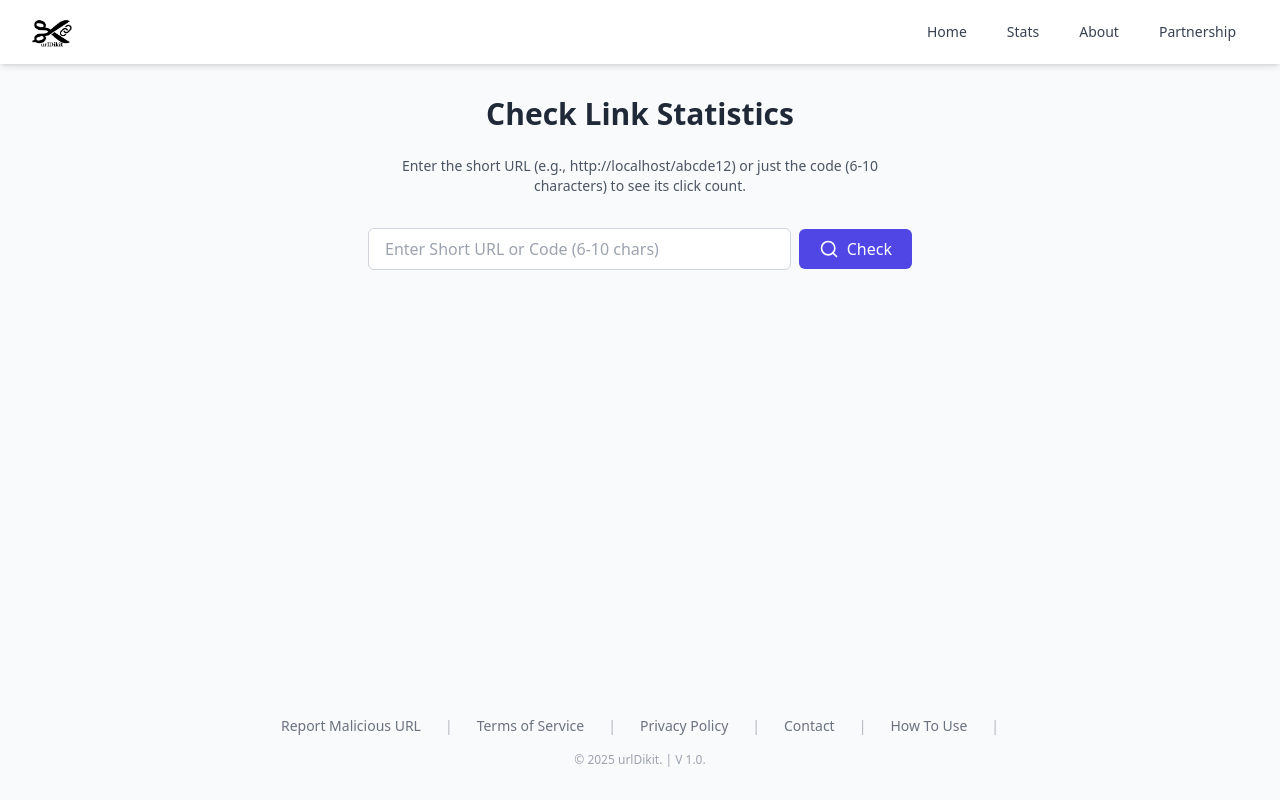
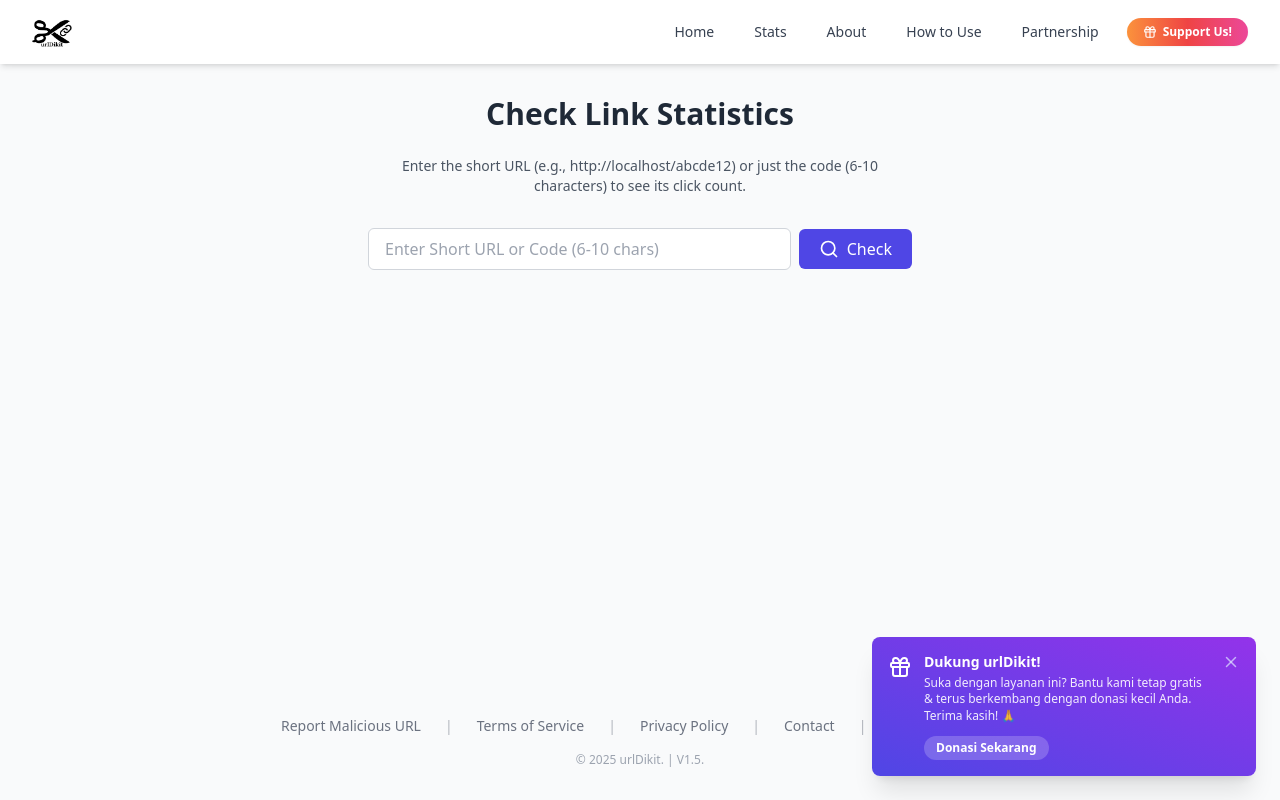
Before and after one commit to patihrz/urldikit, a React (Vite) app: page /pages/stats in a window 1280 px wide. Built offline with nearby package versions, Linux system fonts and the light colour scheme; no server answers.

Commit message:
feat: Add floating donation reminder component

```diff
--- a/src/App.jsx
+++ b/src/App.jsx
@@ -5,6 +5,7 @@ import { Toaster } from 'react-hot-toast';
 // Import komponen-komponen yang dibutuhkan
 import ProtectedRoute from './components/ProtectedRoute';
 import Navbar from './components/Navbar'; // Pastikan Navbar diimpor
+import DonationReminder from './components/DonationReminder';
 import HomePage from './pages/HomePage';
 import AdminLoginPage from './pages/AdminLoginPage';
 import ReportPage from './pages/ReportPage';
@@ -14,7 +15,7 @@ import PrivacyPage from './pages/PrivacyPage';
 import ContactPage from './pages/ContactPage';
 import StatsPage from './pages/StatsPage';
 import AboutPage from './pages/AboutPage';
-
+import DonationPage from './pages/DonationPage';
 import PartnershipPage from './pages/PartnershipPage';
 
 import HowToUsePage from './pages/HowToUsePage';
@@ -44,9 +45,12 @@ function Layout() {
           <a href="/pages/how-to-use" className="hover:text-gray-800 dark:hover:text-white hover:underline transition-colors duration-200">How To Use</a> <span className="opacity-50 select-none" aria-hidden="true">|</span>
         </div>
         <p className="mt-4 text-xs text-gray-400 dark:text-gray-500">
-          &copy; {new Date().getFullYear()} urlDikit. | V 1.0.
+
+          &copy; {new Date().getFullYear()} urlDikit. | V1.5.
+
         </p>
       </footer>
+      <DonationReminder />
     </div>
   );
 }
@@ -72,7 +76,7 @@ function App() {
         <Route path="pages/about" element={<AboutPage />} />     {/* path: /pages/about */}
         <Route path="pages/how-to-use" element={<HowToUsePage />} />
         <Route path="pages/partnership" element={<PartnershipPage />} />
-        {/* Rute Admin (Tetap tanpa /pages/ agar mudah diakses) */}
+        <Route path="pages/donation" element={<DonationPage />} />
         <Route path="admin/login" element={<AdminLoginPage />} /> {/* path: /admin/login */}
         <Route
           path="admin" // path: /admin
--- /dev/null
+++ b/src/components/DonationReminder.jsx
@@ -0,0 +1,85 @@
+// src/components/DonationReminder.jsx
+
+import React, { useState, useEffect } from 'react';
+import { motion, AnimatePresence } from 'framer-motion';
+import { X, Gift } from 'lucide-react';
+import { Link } from 'react-router-dom';
+
+function DonationReminder() {
+  const [isVisible, setIsVisible] = useState(false);
+  const storageKey = 'donationReminderDismissed_urlDikit'; // Kunci unik untuk localStorage
+
+  // Cek saat komponen pertama kali dimuat apakah user sudah pernah menutup ini
+  useEffect(() => {
+    const dismissed = localStorage.getItem(storageKey);
+    // Hanya tampilkan jika BELUM PERNAH ditutup (nilai di localStorage bukan 'true')
+    // Dan tambahkan sedikit delay agar tidak langsung muncul saat load
+    const timer = setTimeout(() => {
+        if (dismissed !== 'true') {
+          setIsVisible(true);
+        }
+    }, 2500); // Muncul setelah 2.5 detik (sesuaikan delay jika perlu)
+
+    return () => clearTimeout(timer); // Bersihkan timer jika komponen unmount
+  }, []); // Dependency kosong, hanya jalan sekali saat mount
+
+  // Fungsi untuk menutup banner dan menyimpannya di localStorage
+  const handleDismiss = () => {
+    localStorage.setItem(storageKey, 'true');
+    setIsVisible(false);
+  };
+
+  // Jangan render apa-apa jika tidak visible
+//   if (!isVisible) { // Kita pakai AnimatePresence jadi return null tidak perlu
+//     return null;
+//   }
+
+  return (
+    <AnimatePresence>
+        {isVisible && (
+            <motion.div
+                initial={{ opacity: 0, y: 50, scale: 0.9 }} // Animasi masuk
+                animate={{ opacity: 1, y: 0, scale: 1 }}
+                exit={{ opacity: 0, y: 50, scale: 0.9 }} // Animasi keluar
+                transition={{ type: 'spring', stiffness: 100, damping: 20, duration: 0.4 }}
+                // Posisi floating (kanan bawah), z-index tinggi, styling card
+                className="fixed bottom-4 right-4 sm:bottom-6 sm:right-6 z-[99] w-[calc(100%-2rem)] max-w-sm bg-gradient-to-tr from-indigo-600 to-purple-600 dark:from-indigo-700 dark:to-purple-700 text-white rounded-lg shadow-xl p-4"
+            >
+                <div className="flex items-start gap-3">
+                     {/* Ikon */}
+                     <div className="flex-shrink-0 pt-0.5">
+                         <Gift size={24} />
+                     </div>
+
+                     {/* Teks Konten */}
+                     <div className="flex-1">
+                        <p className="font-semibold text-sm leading-tight mb-1">Dukung urlDikit!</p>
+                        <p className="text-xs opacity-90 leading-snug">
+                            Suka dengan layanan ini? Bantu kami tetap gratis & terus berkembang dengan donasi kecil Anda. Terima kasih! 🙏
+                        </p>
+                        {/* Tombol/Link ke Halaman Donasi */}
+                        <Link
+                            to="/pages/donation"
+                            onClick={handleDismiss} // Sekalian tutup saat diklik
+                            className="inline-block mt-3 text-xs font-bold bg-white/20 hover:bg-white/30 px-3 py-1 rounded-full transition-colors"
+                        >
+                            Donasi Sekarang
+                        </Link>
+                     </div>
+
+                     {/* Tombol Close */}
+                     <button
+                        onClick={handleDismiss}
+                        className="-mt-1 -mr-1 p-1 rounded-full text-indigo-100/70 hover:text-white hover:bg-white/20 focus:outline-none focus:ring-2 focus:ring-white/50 transition-colors"
+                        aria-label="Tutup Pengingat Donasi"
+                     >
+                        <X size={18} />
+                     </button>
+                </div>
+            </motion.div>
+         )}
+    </AnimatePresence>
+  );
+}
+
+export default DonationReminder;
--- a/src/components/Navbar.jsx
+++ b/src/components/Navbar.jsx
@@ -1,7 +1,8 @@
 import React, { useState } from 'react';
-import { Link } from 'react-router-dom'; // Hanya perlu Link
+import { Link } from 'react-router-dom';
 import { motion, AnimatePresence } from 'framer-motion';
-import { Menu, X /*, BarChart*/ } from 'lucide-react'; // Ikon dasar navbar
+// Import ikon Gift
+import { Menu, X, Gift /*, BarChart, Handshake, Info, Phone */ } from 'lucide-react';
 
 function Navbar() {
   const [isOpen, setIsOpen] = useState(false);
@@ -9,7 +10,7 @@ function Navbar() {
   const toggleMenu = () => setIsOpen(!isOpen);
   const closeMenu = () => setIsOpen(false);
 
-  // Varian animasi mobile menu (tidak berubah)
+  // Varian animasi mobile menu
   const menuVariants = {
     hidden: { opacity: 0, y: -20 },
     visible: { opacity: 1, y: 0, transition: { duration: 0.2 } },
@@ -34,37 +35,26 @@ function Navbar() {
 
           {/* Navigasi Desktop */}
           <div className="hidden md:block">
-            <div className="ml-10 flex items-baseline space-x-4">
-              {/* Link Home */}
-              <Link to="/" className="text-gray-700 dark:text-gray-300 hover:bg-gray-100 dark:hover:bg-gray-700 dark:hover:text-white px-3 py-2 rounded-md text-sm font-medium transition-colors" onClick={closeMenu}>
-                Home
-              </Link>
+            {/* Gunakan items-center agar tombol sejajar */}
+            <div className="ml-10 flex items-center space-x-4">
+              <Link to="/" className="text-gray-700 dark:text-gray-300 hover:bg-gray-100 dark:hover:bg-gray-700 dark:hover:text-white px-3 py-2 rounded-md text-sm font-medium transition-colors" onClick={closeMenu}>Home</Link>
+              <Link to="/pages/stats" className="text-gray-700 dark:text-gray-300 hover:bg-gray-100 dark:hover:bg-gray-700 dark:hover:text-white px-3 py-2 rounded-md text-sm font-medium transition-colors" onClick={closeMenu}>Stats</Link>
+              <Link to="/pages/about" className="text-gray-700 dark:text-gray-300 hover:bg-gray-100 dark:hover:bg-gray-700 dark:hover:text-white px-3 py-2 rounded-md text-sm font-medium transition-colors" onClick={closeMenu}>About</Link>
+              <Link to="/pages/how-to-use" className="text-gray-700 dark:text-gray-300 hover:bg-gray-100 dark:hover:bg-gray-700 dark:hover:text-white px-3 py-2 rounded-md text-sm font-medium transition-colors" onClick={closeMenu}>How to Use</Link>
+              <Link to="/pages/partnership" className="text-gray-700 dark:text-gray-300 hover:bg-gray-100 dark:hover:bg-gray-700 dark:hover:text-white px-3 py-2 rounded-md text-sm font-medium transition-colors" onClick={closeMenu}>Partnership</Link>
 
-              {/* Link Stats (Path Diperbarui) */}
+              {/* === TOMBOL DONASI SPESIAL === */}
+              <motion.div whileHover={{ scale: 1.05 }} whileTap={{ scale: 0.95 }}>
                 <Link
-                to="/pages/stats" // <-- PERUBAHAN PATH
-                className="text-gray-700 dark:text-gray-300 hover:bg-gray-100 dark:hover:bg-gray-700 dark:hover:text-white px-3 py-2 rounded-md text-sm font-medium transition-colors"
+                  to="/pages/donation"
+                  className="inline-flex items-center bg-gradient-to-r from-orange-400 via-red-500 to-pink-500 hover:from-orange-500 hover:via-red-600 hover:to-pink-600 text-white text-xs font-bold px-4 py-1.5 rounded-full transition-all duration-150 focus:outline-none focus:ring-2 focus:ring-offset-2 focus:ring-pink-500 dark:focus:ring-offset-gray-800 shadow-sm hover:shadow-lg"
                   onClick={closeMenu}
                 >
-                 Stats
+                  <Gift size={14} className="mr-1.5" />
+                  Support Us!
                 </Link>
-
-               {/* Link About (Path Diperbarui) */}
-              <Link
-                to="/pages/about" // <-- PERUBAHAN PATH
-                className="text-gray-700 dark:text-gray-300 hover:bg-gray-100 dark:hover:bg-gray-700 dark:hover:text-white px-3 py-2 rounded-md text-sm font-medium transition-colors"
-                onClick={closeMenu}
-              >
-                 About
-              </Link>
-
-              <Link
-                to="/pages/partnership"
-                className="text-gray-700 dark:text-gray-300 hover:bg-gray-100 dark:hover:bg-gray-700 dark:hover:text-white px-3 py-2 rounded-md text-sm font-medium transition-colors"
-                onClick={closeMenu}
-              >
-                 Partnership
-              </Link>
+              </motion.div>
+              {/* ============================ */}
             </div>
           </div>
 
@@ -72,7 +62,7 @@ function Navbar() {
           <div className="-mr-2 flex md:hidden">
              <button onClick={toggleMenu} type="button" className="inline-flex items-center justify-center p-2 rounded-md text-gray-400 hover:text-white hover:bg-gray-700 focus:outline-none focus:ring-2 focus:ring-offset-2 focus:ring-offset-gray-800 focus:ring-white" aria-controls="mobile-menu" aria-expanded={isOpen}>
                <span className="sr-only">Buka menu utama</span>
-               {isOpen ? (<X className="block h-6 w-6" aria-hidden="true" />) : (<Menu className="block h-6 w-6" aria-hidden="true" />)}
+               {isOpen ? (<X className="block h-6 w-6" />) : (<Menu className="block h-6 w-6" />)}
              </button>
           </div>
 
@@ -84,34 +74,24 @@ function Navbar() {
         {isOpen && (
           <motion.div id="mobile-menu" className="md:hidden border-t border-gray-200 dark:border-gray-700" initial="hidden" animate="visible" exit="exit" variants={menuVariants}>
             <div className="px-2 pt-2 pb-3 space-y-1 sm:px-3">
-              {/* Link Home Mobile */}
+              {/* Link-link biasa */}
               <Link to="/" className="text-gray-700 dark:text-gray-300 hover:bg-gray-100 dark:hover:bg-gray-700 dark:hover:text-white block px-3 py-2 rounded-md text-base font-medium transition-colors" onClick={closeMenu}> Home </Link>
+              <Link to="/pages/stats" className="text-gray-700 dark:text-gray-300 hover:bg-gray-100 dark:hover:bg-gray-700 dark:hover:text-white block px-3 py-2 rounded-md text-base font-medium transition-colors" onClick={closeMenu}> Stats </Link>
+              <Link to="/pages/about" className="text-gray-700 dark:text-gray-300 hover:bg-gray-100 dark:hover:bg-gray-700 dark:hover:text-white block px-3 py-2 rounded-md text-base font-medium transition-colors" onClick={closeMenu}> About </Link>
+              <Link to="/pages/how-to-use" className="text-gray-700 dark:text-gray-300 hover:bg-gray-100 dark:hover:bg-gray-700 dark:hover:text-white block px-3 py-2 rounded-md text-base font-medium transition-colors" onClick={closeMenu}> How to Use </Link>
+              <Link to="/pages/partnership" className="text-gray-700 dark:text-gray-300 hover:bg-gray-100 dark:hover:bg-gray-700 dark:hover:text-white block px-3 py-2 rounded-md text-base font-medium transition-colors" onClick={closeMenu}> Partnership </Link>
 
-              {/* Link Stats Mobile (Path Diperbarui) */}
+              {/* Link/Tombol Donasi Mobile */}
+              <div className="pt-2">
                   <Link
-                to="/pages/stats" // <-- PERUBAHAN PATH
-                className="text-gray-700 dark:text-gray-300 hover:bg-gray-100 dark:hover:bg-gray-700 dark:hover:text-white block px-3 py-2 rounded-md text-base font-medium transition-colors"
+                    to="/pages/donation"
+                    className="flex items-center justify-center w-full px-3 py-2 rounded-md text-base font-bold bg-gradient-to-r from-orange-400 via-red-500 to-pink-500 text-white text-center shadow-sm hover:shadow-md" // Styling mirip desktop tapi block
                     onClick={closeMenu}
                   >
-                 Stats
+                    <Gift size={16} className="inline-block mr-1.5" />
+                    Support Us!
                   </Link>
-
-              {/* Link About Mobile (Path Diperbarui) */}
-              <Link
-                to="/pages/about" // <-- PERUBAHAN PATH
-                className="text-gray-700 dark:text-gray-300 hover:bg-gray-100 dark:hover:bg-gray-700 dark:hover:text-white block px-3 py-2 rounded-md text-base font-medium transition-colors"
-                onClick={closeMenu}
-              >
-                 About
-              </Link>
-
-              <Link
-                to="/pages/partnership"
-                className="text-gray-700 dark:text-gray-300 hover:bg-gray-100 dark:hover:bg-gray-700 dark:hover:text-white block px-3 py-2 rounded-md text-base font-medium transition-colors"
-                onClick={closeMenu}
-              >
-                 Partnership
-              </Link>
+              </div>
             </div>
           </motion.div>
         )}
--- /dev/null
+++ b/src/pages/DonationPage.jsx
@@ -0,0 +1,56 @@
+// src/pages/DonationPage.jsx
+
+import React from 'react';
+import { motion } from 'framer-motion';
+import { Gift, Coffee } from 'lucide-react';
+
+function DonationPage() {
+  const serviceName = "urlDikit";
+  // --- URL SAWERIA ANDA DIMASUKKAN DI SINI ---
+  const saweriaUrl = "https://saweria.co/urlDikit";
+  // -----------------------------------------
+
+  return (
+    <motion.div
+      initial={{ opacity: 0 }}
+      animate={{ opacity: 1 }}
+      exit={{ opacity: 0 }}
+      className="w-full max-w-3xl px-4 text-center" // Container halaman
+    >
+      {/* Judul */}
+      <h1 className="text-3xl sm:text-4xl font-bold mb-6 text-gray-800 dark:text-white">
+         Dukung {serviceName}
+      </h1>
+
+      {/* Paragraf Penjelasan */}
+      <motion.p
+        initial={{ opacity: 0, y: 20 }} animate={{ opacity: 1, y: 0 }} transition={{ delay: 0.1 }}
+        className="text-lg text-gray-600 dark:text-gray-400 mb-8 leading-relaxed"
+      >
+        Jika Anda merasa {serviceName} bermanfaat dan ingin mendukung pengembangan serta biaya operasional server agar tetap berjalan lancar dan gratis, Anda bisa memberikan donasi sukarela melalui Saweria. Setiap dukungan Anda sangat berarti!
+      </motion.p>
+
+      {/* Tombol Donasi */}
+      <motion.div
+        initial={{ opacity: 0, y: 20 }} animate={{ opacity: 1, y: 0 }} transition={{ delay: 0.3 }}
+      >
+        <a
+          href={saweriaUrl}
+          target="_blank"
+          rel="noopener noreferrer"
+          className="inline-flex items-center justify-center px-8 py-3 bg-gradient-to-r from-yellow-400 via-red-500 to-pink-500 hover:from-yellow-500 hover:via-red-600 hover:to-pink-600 text-white font-bold rounded-lg shadow-md transition duration-150 ease-in-out transform hover:scale-105" // Styling tombol
+        >
+          <Coffee className="h-5 w-5 mr-2"/> Traktir Kopi (Donasi via Saweria)
+          {/* Atau pakai ikon Gift: <Gift className="h-5 w-5 mr-2"/> Beri Dukungan via Saweria */}
+        </a>
+      </motion.div>
+
+       <p className="text-xs text-gray-500 dark:text-gray-400 mt-10">
+         Anda akan diarahkan ke halaman aman Saweria untuk menyelesaikan donasi.
+       </p>
+
+    </motion.div>
+  );
+}
+
+export default DonationPage;
```
Lines whose indentation alone changed are shown as unchanged.
